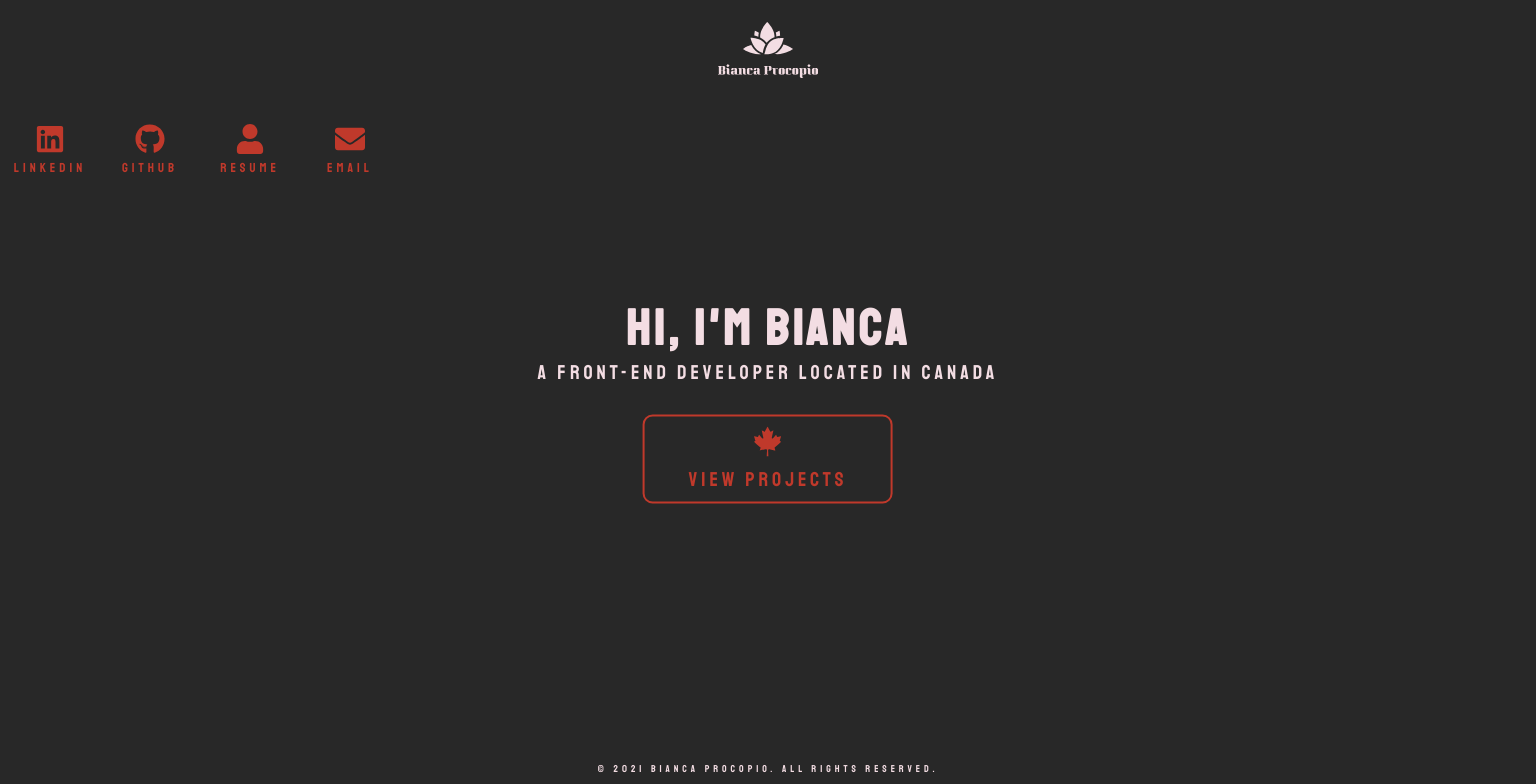
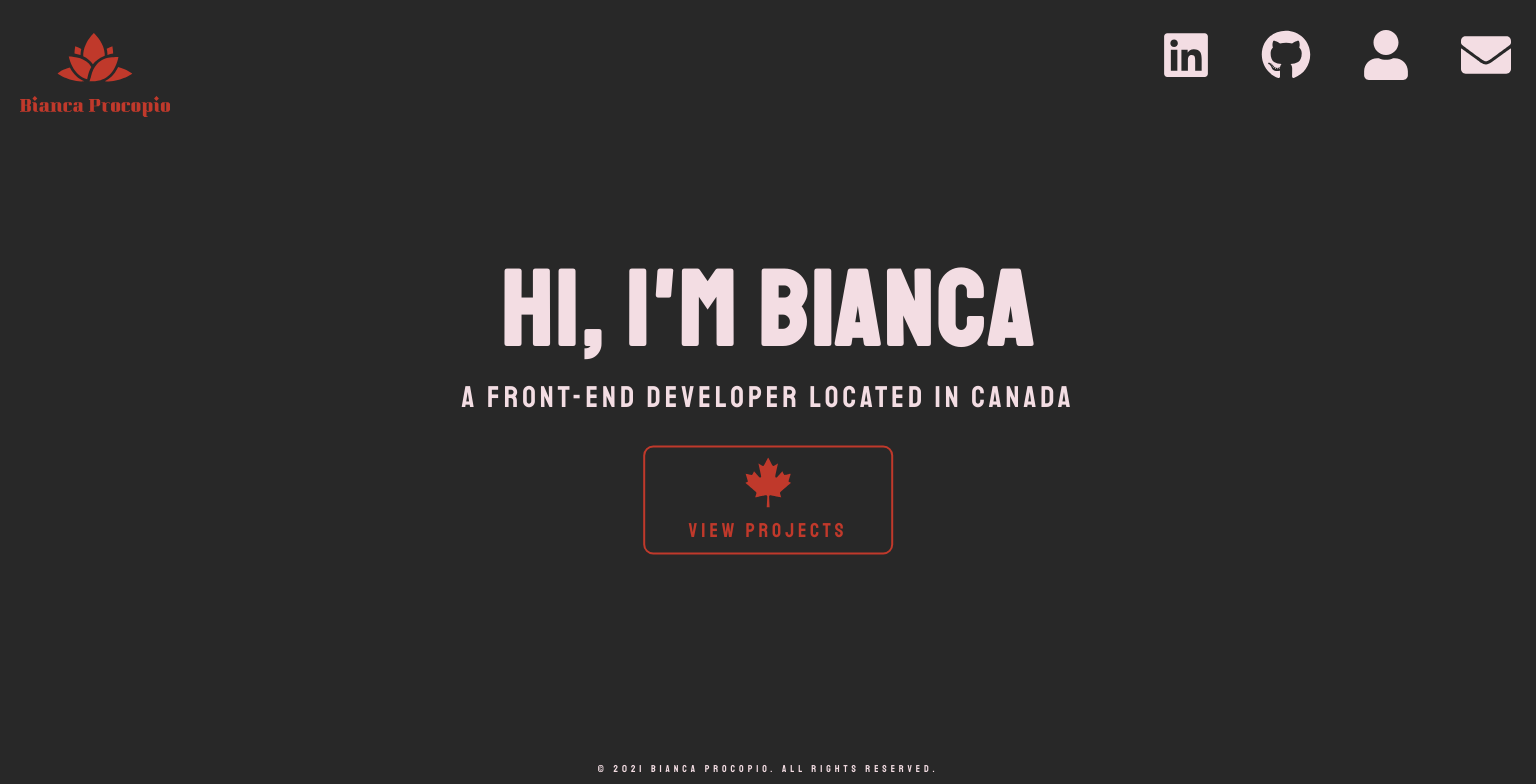
Before and after one commit to biancahpp/Portfolio, a React (Create React App) app: page / in a window 1536 px wide. Shown: the top 784 px of the page. Built offline with nearby package versions, Linux system fonts and the light colour scheme.

Commit message:
deploying next

```diff
--- a/src/components/Header.tsx
+++ b/src/components/Header.tsx
@@ -5,8 +5,11 @@ import Logo from './Logo';
 export default function Header() {
   return (
     <div className="Header">
+      <div className="logo-wrapper">
+      <Logo  className="logo-header"/>
+      </div>
+
       <nav>
-        <Logo  className="logo-header"/>
         <div className="btn-wrapper">
           <div>
         <a
--- a/src/sass/base/_base.scss
+++ b/src/sass/base/_base.scss
@@ -22,6 +22,7 @@ body {
 
 .Landing{
   height: 100vh;
+  width: 100vw;
 
   position: relative;
 }
@@ -32,6 +33,8 @@ body {
     color: $font-color;
 }
 
-@media (min-width: 1281px){
+@media (min-width: 768px) and (max-width: 1024px){
 
 }
+@media (min-width: 1281px){
+}
--- a/src/sass/base/_typography.scss
+++ b/src/sass/base/_typography.scss
@@ -80,80 +80,50 @@
   }
 }
 
-// .Landing{
-//   text-transform: uppercase;
-//   letter-spacing: .4rem;
+@media (min-width: 768px) and (max-width: 1024px){
+  .Landing{
 
-//   h1{
-//     font-size: 10.5rem;
+    h1{
+      font-size: 10.5rem;
 
-//   }
-//   h2{
-//     font-size: 3rem;
-//   }
+    }
+    h2{
+      font-size: 3rem;
+    }
+  }
+    .Header {
+      nav{
+        a{
+          color: $font-color;
+        }
+      }
+    }
 
-//   .btn-portfolio{
-//     color: $dark-pink;
-//   }
-// }
-// .Header {
-//   nav{
-//     font-size: 2rem;
-//     text-transform: uppercase;
-//     font-weight: 500;
-//     a{
-//       text-decoration: none;
-//       color: $font-color;
-//     }
-//   }
-// }
+    .project-modal{
+      color: $dark-pink;
+    }
+}
 
-// .Portfolio{
-//   &__title{
-//     font-size: 3.5rem;
-//     color: $dark-pink;
+@media (min-width: 1281px){
+  .Landing{
 
-//   }
-//   &__description{
-//     font-size: 1.5rem;
-//     color: #94a4b4;
-//     font-style: italic;
-//     font-weight: 100;
-//     font-family: Inconsolata,sans-serif
-//   }
-// }
+  h1{
+    font-size: 10.5rem;
 
-// .project-modal{
-//   color: $dark-pink;
-//   .modal-content{
-//     h1{
-//       font-size: 3rem;
-//       letter-spacing: .5rem;
-//       font-weight: 100;
-//     }
-//     .modal-technologies{
-//       span{
-//         font-size: 1.5rem;
-//         color: $font-color;
-//       }
-//     }
-//     h3{
-//       font-size: 2rem;
-//       letter-spacing: .3rem;
-//       font-weight: 100;
-//     }
-//     p{
-//       font-size: 1.5rem;
-//       color: $font-color;
-//       font-weight: 100;
-//       font-family: Inconsolata,sans-serif;
-//       letter-spacing: .2rem;
-//       text-align: justify;
-//     }
-//     a{
-//       font-size: 1.5rem;
-//       text-decoration: none;
-//       color: $dark-pink;
-//     }
-//   }
-// }
+  }
+  h2{
+    font-size: 3rem;
+  }
+}
+  .Header {
+    nav{
+      a{
+        color: $font-color;
+      }
+    }
+  }
+
+  .project-modal{
+    color: $dark-pink;
+  }
+}
--- a/src/sass/components/_header.scss
+++ b/src/sass/components/_header.scss
@@ -27,7 +27,6 @@
     }
   }
 }
-
 .logo-header{
   color: $font-color;
   width: 10rem;
@@ -50,69 +49,113 @@
   }
 }
 
-// [class$="-icon"] {
-//   color:$font-color;
-//   transition: color .5s;
-//   height: 5rem;
-//   width: 5rem;
-//   &:hover{
-//     color: $dark-pink;
-//   }
-// }
 
 
-// .logo{
-//   color: $dark-pink;
-//   width: 15rem;
-//   height: 15rem;
 
-//   position: absolute;
 
-//   top: 0;
-//   left: 2rem;
-// }
+@media (min-width: 768px) and (max-width: 1024px){
 
-// .Header{
-//   height: 15vh;
-//   nav{
-//     width: 100vw;
-//     height: 100%;
-//     display: flex;
-//     justify-content: flex-end;
-//     align-items: center;
+  .Header{
+    height: 15vh;
+    nav{
+      height: 100%;
 
-//     padding-top: 3rem;
+      justify-content: flex-end;
+      align-items: center;
 
-//     .btn-wrapper{
-//       height: 100%;
-//       width: 10rem;
-//       display: flex;
-//       justify-content: center;
-//       text-align: center;
-//       a{
-//         .icon-description{
-//           display: none;
-//           width: 100%;
-//         }
-//         &:hover{
-//           .icon-description{
-//             display: block;
-//             color: $dark-pink;
-//            }
-//         }
-//       }
-//     }
-//   }
-// }
+      padding-top: 3rem;
 
-// .logo-header{
-//   color: $dark-pink;
-//   width: 10rem;
-//   height: 10rem;
+      .btn-wrapper{
+        a{
+          .icon-description{
+            display: none;
+            width: 100%;
+          }
+          &:hover{
+            .icon-description{
+              display: block;
+              color: $dark-pink;
+            }
+          }
+        }
+      }
+    }
+  }
+  .logo-wrapper{
+    position: absolute;
+    top: 0;
+    left: 0;
+    .logo-header{
+      color: $dark-pink;
+      width: 15rem;
+      height: 15rem;
+      transform: translateX(50%);
+    }
 
-//   position: absolute;
+  }
 
-//   top: 0;
-//   left: 50%;
-//   transform: translateX(-50%);
-// }
+
+  [class$="-icon"] {
+    color:$font-color;
+    transition: color .5s;
+    height: 5rem;
+    width: 5rem;
+    &:hover{
+      color: $dark-pink;
+    }
+  }
+
+}
+
+
+
+
+
+
+
+
+
+@media (min-width: 1281px){
+  .logo-header{
+    color: $dark-pink;
+    width: 15rem;
+    height: 15rem;
+  }
+  .Header{
+    height: 15vh;
+    nav{
+      height: 100%;
+
+      justify-content: flex-end;
+      align-items: center;
+
+      padding-top: 3rem;
+
+      .btn-wrapper{
+        a{
+          .icon-description{
+            display: none;
+            width: 100%;
+          }
+          &:hover{
+            .icon-description{
+              display: block;
+              color: $dark-pink;
+            }
+          }
+        }
+      }
+    }
+  }
+
+  [class$="-icon"] {
+    color:$font-color;
+    transition: color .5s;
+    height: 5rem;
+    width: 5rem;
+    &:hover{
+      color: $dark-pink;
+    }
+  }
+
+}
--- a/src/sass/components/_landing.scss
+++ b/src/sass/components/_landing.scss
@@ -2,6 +2,8 @@
 
   &-content{
     text-align: center;
+
+    width: 60%;
 
     position: absolute;
     top: 50%;
@@ -47,7 +49,9 @@
       }
 
       &:hover{
+        transform: translateY(-5px);
         background-color: $dark-pink;
+
         .canada-icon{
           color: $black;
         }
--- a/src/sass/components/_modal.scss
+++ b/src/sass/components/_modal.scss
@@ -110,102 +110,29 @@
   justify-content: center;
 }
 
-// @media (min-width: 1281px){
-//   .project-modal{
-//     width:55%;
-//     height: 55%;
 
-//     box-shadow: 0 1rem 2rem rgba($black, .15);
 
-//     font-size: 5rem;
+@media (min-width: 1281px){
+  .project-modal{
+    width:55%;
+    height: 55%;
 
-//     position: relative;
+    display: flex;
 
-//     display: flex;
+    .modal-image{
+      width: 60%;
+      height: 100%;
+    }
 
-//     transition: all .5s;
-//     animation: popUp 1s;
+    .modal-content{
+      width: 40%;
+      height: 100%;
 
-//       .close-icon{
-//       height: 3rem;
-//       width: 3rem;
-
-//       position: absolute;
-//       right: 2rem;
-//       top: 2rem;
-
-//       color: $dark-pink;
-
-//       &:hover{
-//         cursor: pointer;
-//         color: lighten($dark-pink, 20%);
-//       }
-//     }
-
-//     .modal-image{
-//       width: 60%;
-//       height: 100%;
-//       img{
-//         width: 100%;
-//         height: 100%;
-//         object-fit: cover;
-
-//         border-radius: 10px 0 0 10px;
-//       }
-//     }
-
-//     .modal-content{
-//       border-radius: 0 10px 10px 0;
-//       background-color: $modal-background;
-
-//       width: 40%;
-//       padding: 2rem;
-
-//       .modal-technologies{
-//         display: flex;
-//         flex-wrap: wrap;
-//         span{
-//           background-color: $dark-pink;
-//           padding: .5rem 1rem;
-//           border-radius: 10rem;
-//           margin-right: 2rem;
-//           margin-top: 1rem;
-//         }
-//       }
-//       h3{
-//         margin: 2rem 0;
-//       }
-//       .btn-link-wrapper{
-//         a{
-//           border: 2px solid $dark-pink;
-//           padding: .8rem;
-//           border-radius: 1rem;
-
-//           margin-right: 2rem;
-
-//           transition: all .5s;
-//           span{
-//             padding: .5rem;
-//           }
-//           .eye-icon{
-//             color: $dark-pink;
-//           }
-//           .code-icon{
-//             color: $dark-pink;
-//           }
-//           &:hover{
-//             background-color: $dark-pink;
-//             .eye-icon{
-//               color: $black;
-//             }
-//             .code-icon{
-//               color: $black;
-//             }
-//             color: $black;
-//           }
-//         }
-//       }
-
-//     }
-//   }
-// }
+      .btn-link-wrapper{
+        a{
+          padding: .8rem;
+        }
+      }
+    }
+  }
+}
--- a/src/sass/components/_portfolio.scss
+++ b/src/sass/components/_portfolio.scss
@@ -65,49 +65,26 @@
   transform: translateX(-50%);
 }
 
-// .Portfolio{
+@media (min-width: 1281px){
+  .Portfolio{
+    position: relative;
+  .projects-container{
+    display: flex;
+    flex-wrap: wrap;
+    justify-content: space-between;
 
-//   min-height: 100vh;
-
-//   display: flex;
-//   flex-direction: column;
-//   justify-content: center;
-//   align-items: center;
-
-//   &__title{
-//     padding: 2rem;
-//   }
-//   &__description{
-//     padding: 2rem;
-//   }
-//   .projects-container{
-//     display: flex;
-//     flex-wrap: wrap;
-//     justify-content: space-between;
-
-//     width: 65%;
-//   }
-// }
-
-// .project-image{
-//   width: 50%;
-//   text-align: center;
-//   padding: 2rem;
-
-//   img{
-//     width: 100%;
-//     border-radius: 10px;
-//     transition: all .2s;
-
-//     &:hover{
-//       box-shadow: 0 1rem 2rem rgba($shadow, .50);
-//       transform: translateY(-2px);
-//       cursor: pointer;
-//     }
-
-//     &:active{
-//       box-shadow: 0 .5rem 1rem rgba($shadow, .50);
-//       transform: translateY(0);
-//     }
-//   }
-// }
+    width: 90%;
+  }
+  .Wrapper{
+    width: 65%;
+    position: relative;
+  }
+}
+  .logo{
+    left: 2rem;
+    transform: translateX(0);
+  }
+  .project-image{
+    width: 50%;
+  }
+}
```
Also changed, not shown: public/index.html (+0 -10 lines), 1 other file (tests, documents, lock files or other folders).
